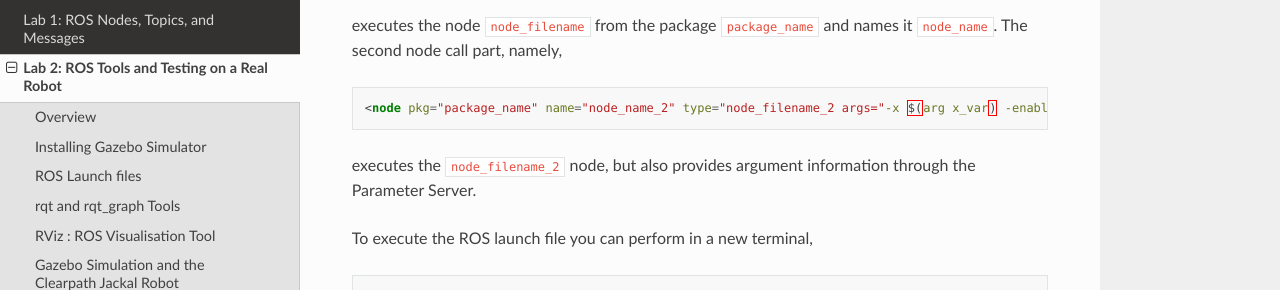
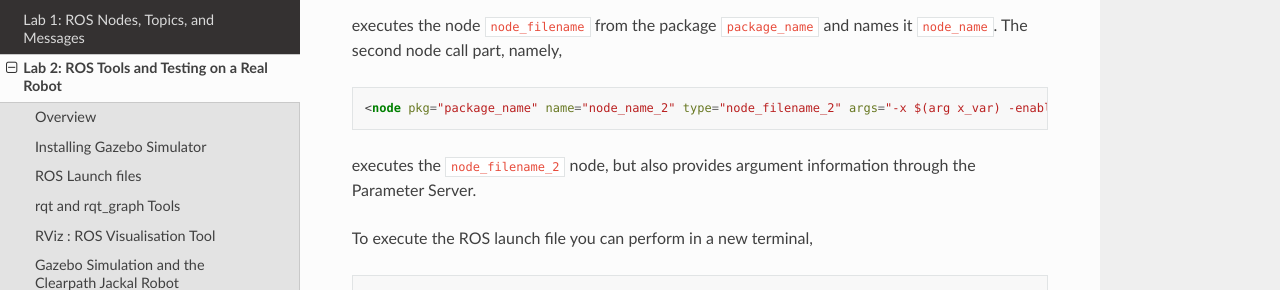
Before and after one commit to taektay/ee106, a Sphinx documentation site: the page built from docs/lab2.rst, in a window 1280 px wide and 900 px high, scrolled down 1381 px. Shown: the part 159-449 px from the top of the window. Built offline with Sphinx 7.4.7 and the Read the Docs theme 2.0.0, drawn with Linux system fonts in a browser that asks for light colours.

Commit message:
updated lab2

```diff
--- a/docs/lab2.rst
+++ b/docs/lab2.rst
@@ -63,7 +63,7 @@
 
 .. code-block:: html
 
-  <node pkg="package_name" name="node_name_2" type="node_filename_2 args="-x $(arg x_var) -enable_var $(arg enable_var)"
+  <node pkg="package_name" name="node_name_2" type="node_filename_2" args="-x $(arg x_var) -enable_var $(arg enable_var)"
 
 executes the ``node_filename_2`` node, but also provides argument information through the Parameter Server.
 
```
